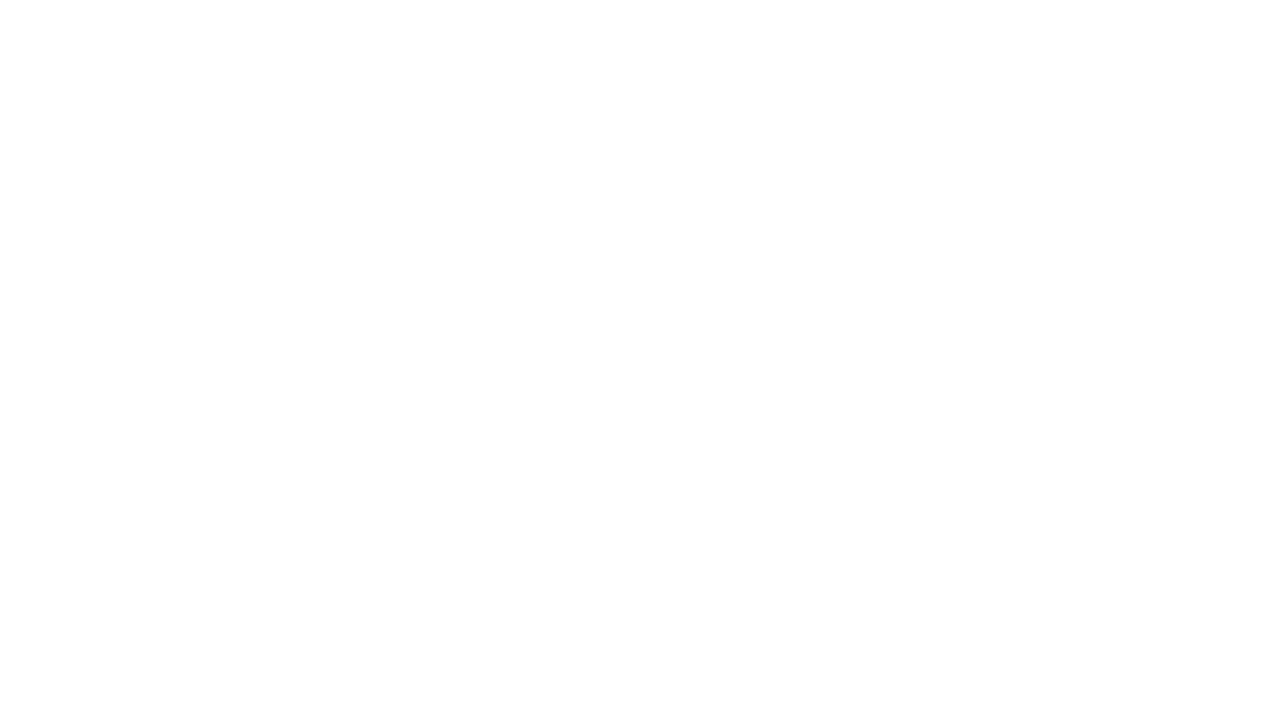
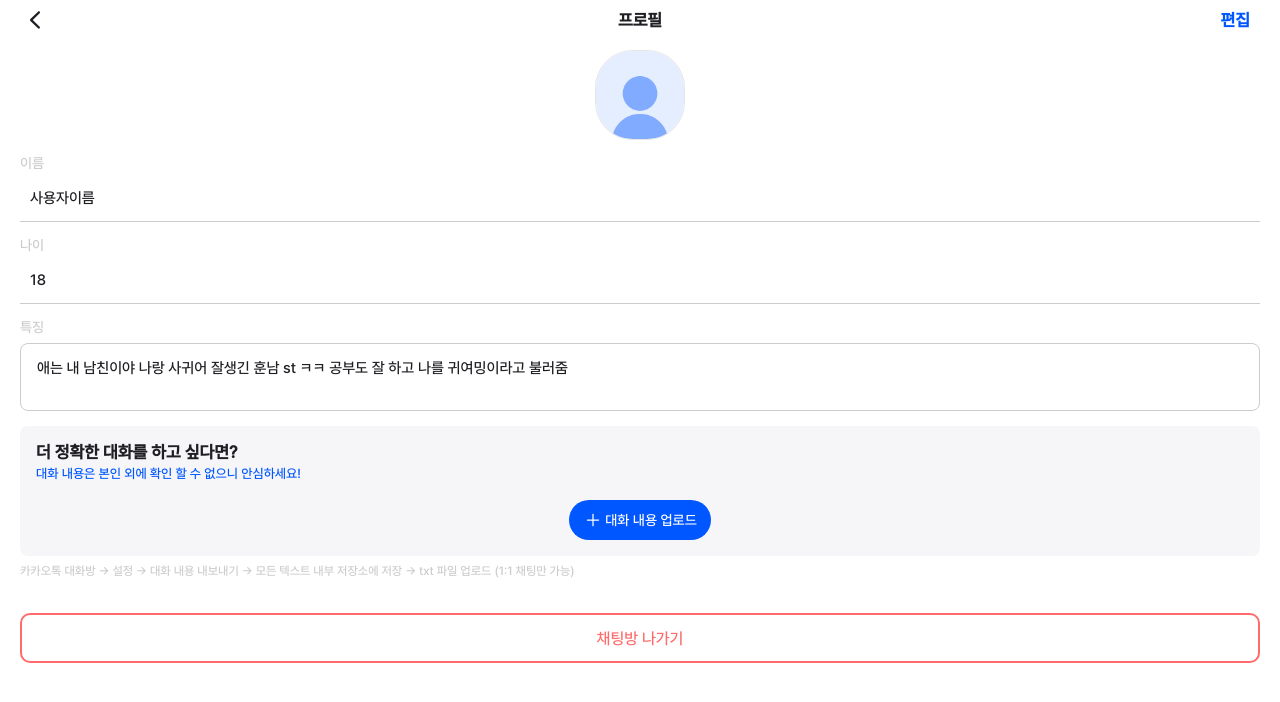
Before and after one commit to Legend-Situation/Mimic_Front, a React (Create React App) app: page /UserProfile in a window 1280 px wide. Before the commit this address had no page. Shown: the top 702 px of the page. Built offline with nearby package versions, Linux system fonts and the light colour scheme.

Commit message:
ADD :: textarea

```diff
--- a/src/components/Headers/MainHeader/index.tsx
+++ b/src/components/Headers/MainHeader/index.tsx
@@ -1,5 +1,5 @@
 // 라이브러리
-import React from 'react';
+import React, { useState } from 'react';
 
 // 파일
 import * as _ from './style';
@@ -19,9 +19,14 @@ const MainHeader = ({
   control
 }: MainHeaderProps) => {
   const navigate = useNavigate();
+  const [isEditing, setIsEditing] = useState(control === '저장');
 
   const handleBackIcon = () => {
     navigate(-1);
+  };
+
+  const handleControlClick = () => {
+    setIsEditing(!isEditing);
   };
 
   return (
@@ -38,7 +43,12 @@ const MainHeader = ({
         />
       )}
       {control ? (
-        <_.MainHeader_Control control={control}>{control}</_.MainHeader_Control>
+        <_.MainHeader_Control
+          control={isEditing ? '저장' : '편집'}
+          onClick={handleControlClick}
+        >
+          {isEditing ? '저장' : '편집'}
+        </_.MainHeader_Control>
       ) : (
         ''
       )}
--- /dev/null
+++ b/src/components/common/LineInputLayout/index.tsx
@@ -0,0 +1,23 @@
+import React from 'react';
+import * as _ from './style';
+
+interface LineInputLayoutProps {
+  label?: string;
+  placeholder?: string;
+  value: string;
+  onChange: (e: React.ChangeEvent<HTMLInputElement>) => void;
+}
+
+const LineInputLayout = ({ label, placeholder, value }: LineInputLayoutProps) => {
+  return (
+    <_.LineInputLayout_Container>
+      {label && <_.LineInputLayout_Label>{label}</_.LineInputLayout_Label>}
+      <_.LineInputLayout_Input
+        placeholder={placeholder}
+        value={value}
+      />
+    </_.LineInputLayout_Container>
+  );
+};
+
+export default LineInputLayout;
--- /dev/null
+++ b/src/components/common/LineInputLayout/style.ts
@@ -0,0 +1,33 @@
+import styled from 'styled-components';
+import { theme } from 'lib/utils/style/theme';
+
+export const LineInputLayout_Container = styled.div`
+  display: flex;
+  flex-direction: column;
+  width: 100%;
+  gap: 4px;
+`;
+
+export const LineInputLayout_Label = styled.label`
+  font-size: 14px;
+  color: ${theme.gray[300]};
+`;
+
+export const LineInputLayout_Input = styled.input<{ disabled?: boolean }>`
+  font-size: 15px;
+  color: ${theme.gray.black};
+  border: none;
+  border-bottom: 1px solid ${theme.gray[300]};
+  padding: 14px 10px;
+  outline: none;
+  background-color: ${({ disabled }) => (disabled ? theme.gray[100] : 'transparent')};
+  color: ${({ disabled }) => (disabled ? theme.gray[500] : theme.gray.black)};
+
+  &::placeholder {
+    color: ${theme.gray[500]};
+  }
+
+  &:focus {
+    border-bottom: 1px solid ${theme.primary[6]};
+  }
+`;
--- a/src/pages/UserDetails/index.tsx
+++ b/src/pages/UserDetails/index.tsx
@@ -16,7 +16,7 @@ const UserDetails = () => {
         <ButtonLayout
           value="상대방 삭제하기"
           state={true}
-          width='100%'
+          width="100%"
           backgroundColor="#ffffff"
           borderColor="#FF6B6B"
           textColor="#ff6b6b"
--- /dev/null
+++ b/src/pages/UserProfile/index.tsx
@@ -0,0 +1,53 @@
+import React, { useState } from 'react';
+import * as _ from './style';
+import MainHeader from 'components/Headers/MainHeader';
+import ProfileLayout_Layout from 'components/common/ProfileLayout';
+import LineInputLayout from 'components/common/LineInputLayout';
+import ChatUpload from 'components/common/ChatUpload';
+import ButtonLayout from 'components/common/ButtonLayout';
+
+const UserProfile = () => {
+  const [name, setName] = useState('사용자이름');
+  const [age, setAge] = useState('18');
+  const [description, setDescription] = useState('애는 내 남친이야 나랑 사귀어 잘생긴 훈남 st ㅋㅋ 공부도 잘 하고 나를 귀여밍이라고 불러줌');
+
+  return (
+    <_.UserProfile_Layout>
+      <MainHeader title="프로필" propertyIcon={false} control="편집" />
+      <_.UserProfile_Container>
+        <ProfileLayout_Layout edit={false} />
+        <LineInputLayout
+          label="이름"
+          placeholder="사용자이름"
+          value={name}
+          onChange={(e) => setName(e.target.value)}
+        />
+        <LineInputLayout
+          label="나이"
+          placeholder="18"
+          value={age}
+          onChange={(e) => setAge(e.target.value)}
+        />
+        <_.UserProfile_TextAreaBox>
+          <_.UserProfile_Label>특징</_.UserProfile_Label>
+          <_.UserProfile_TextArea
+            placeholder="특징을 입력하세요"
+            value={description}
+            onChange={(e) => setDescription(e.target.value)}
+          />
+        </_.UserProfile_TextAreaBox>
+        <ChatUpload />
+        <ButtonLayout
+          value="채팅방 나가기"
+          state={true}
+          width="100%"
+          backgroundColor="#ffffff"
+          borderColor="#FF6B6B"
+          textColor="#ff6b6b"
+        />
+      </_.UserProfile_Container>
+    </_.UserProfile_Layout>
+  );
+};
+
+export default UserProfile;
--- /dev/null
+++ b/src/pages/UserProfile/style.ts
@@ -0,0 +1,45 @@
+import styled from 'styled-components';
+import { theme } from 'lib/utils/style/theme';
+
+export const UserProfile_Layout = styled.div`
+  width: 100vw;
+  height: 100vh;
+  display: flex;
+  flex-direction: column;
+`;
+
+export const UserProfile_Container = styled.div`
+  width: 100%;
+  height: 100%;
+  padding: 0 20px;
+  display: flex;
+  flex-direction: column;
+  flex: 1;
+  gap: 15px;
+`;
+
+export const UserProfile_TextAreaBox = styled.div`
+  display: flex;
+  flex-direction: column;
+`;
+
+export const UserProfile_Label = styled.label`
+  font-size: 14px;
+  color: ${theme.gray[300]};
+  margin-bottom: 8px;
+`;
+
+export const UserProfile_TextArea = styled.textarea`
+  width: 100%;
+  padding: 15px 16px;
+  border: 1px solid ${theme.gray[300]};
+  border-radius: 8px;
+  font-size: 15px;
+  color: ${theme.gray.black};
+  outline: none;
+  resize: none;
+
+  &::placeholder {
+    color: ${theme.gray[500]};
+  }
+`;
--- a/src/router/index.tsx
+++ b/src/router/index.tsx
@@ -9,6 +9,7 @@ import ChatList from 'pages/ChatList';
 import Chatting from 'pages/Chatting';
 import AddPartner from 'pages/AddPartner';
 import UserDetails from 'pages/UserDetails';
+import UserProfile from 'pages/UserProfile'
 
 export default function Router() {
   return useRoutes([
@@ -23,7 +24,8 @@ export default function Router() {
         { path: '/chatList', element: <ChatList /> },
         { path: '/chatting/:id', element: <Chatting /> },
         { path: '/addPartner', element: <AddPartner /> },
-        { path: '/userdetails', element: <UserDetails /> }
+        { path: '/userdetails', element: <UserDetails /> },
+        { path: '/UserProfile', element: <UserProfile /> },
 
       ]
     }
```
Also changed, not shown: src/pages/UserDetails copy/index.tsx (deleted), src/pages/UserDetails copy/style.ts (deleted).
